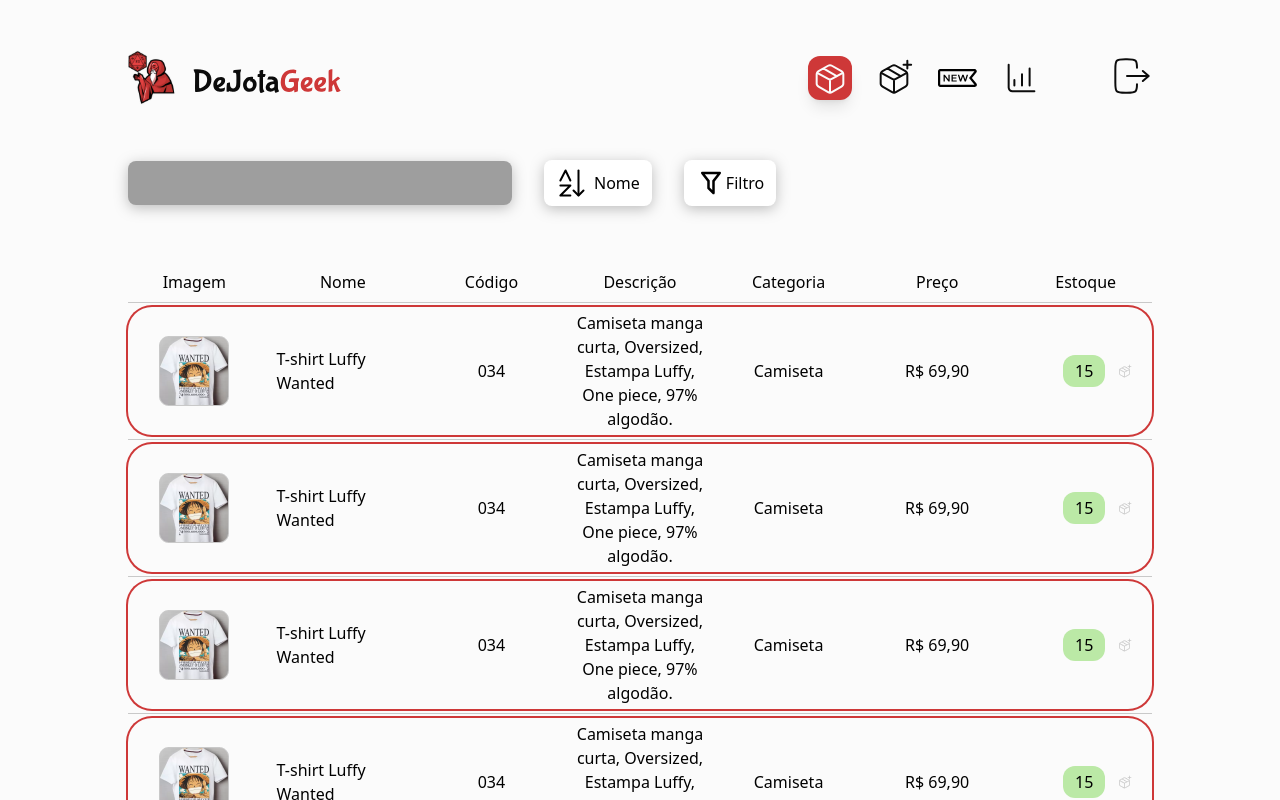
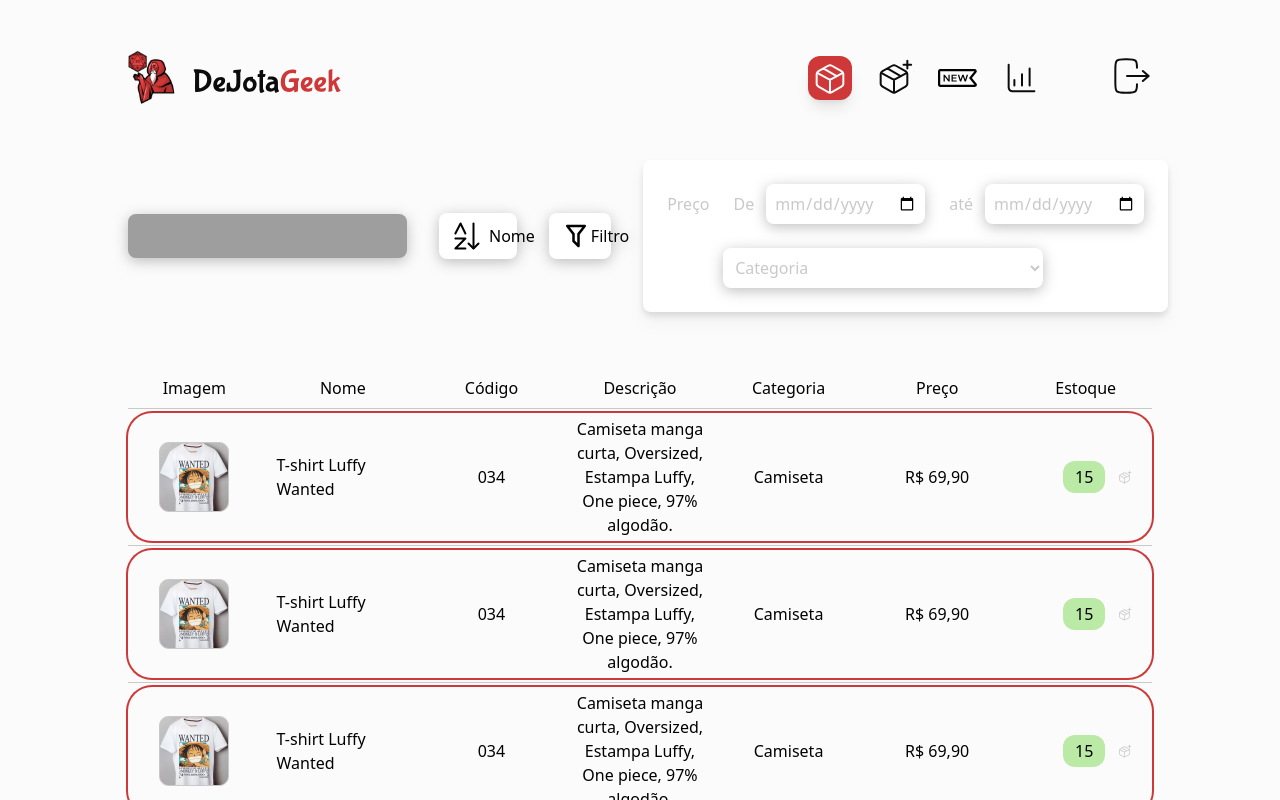
Before and after one commit to RafaelDaSilvaCastro/dejotageek-store, a React (Vite) app in the folder Frontend/: page /stock in a window 1280 px wide. Both pictures are taken after a click on the button "Filtro". Shown: the top 800 px of the page. Built offline with nearby package versions, Linux system fonts and the light colour scheme; grey boxes are pictures that could not be loaded.

Commit message:
Componente Filtro criado

```diff
--- /dev/null
+++ b/Frontend/src/componentes/Filtro.jsx
@@ -0,0 +1,43 @@
+function Filtro() {
+  return (
+    <div className="bg-white rounded-lg p-6 drop-shadow-lg text-cinza-claro gap-6 ">
+      <div className="flex gap-6 items-center justify-between">
+        <p>Preço</p>
+        <div className="flex items-center gap-3">
+          <p> De</p>
+          <input
+            className=" rounded-lg p-2 h-10 drop-shadow-[0px_3px_7px_rgba(0,0,0,0.25)] outline-none "
+            type="date"
+          />
+        </div>
+        <div className="flex items-center gap-3">
+          <p>até</p>
+          <input
+            className="h-10 p-2 rounded-lg drop-shadow-[0px_3px_7px_rgba(0,0,0,0.25)] outline-none "
+            type="date"
+          />
+        </div>
+      </div>
+      <div className="flex items-center">
+        <select
+          id="categoria"
+          name="Categoria"
+          required
+          className="  outline-none drop-shadow-[0px_3px_7px_rgba(0,0,0,0.25)] rounded-lg h-10 p-2 bg-white text-cinza-claro w-80 mt-6 ml-14"
+        >
+          <option className="text-zinc-800" value="Categoria 1">
+            Categoria
+          </option>
+          <option className="text-zinc-800" value="Categoria 2">
+            Categoria2
+          </option>
+          <option className="text-zinc-800" value="Categoria 3">
+            Categoria3
+          </option>
+        </select>
+      </div>
+    </div>
+  );
+}
+
+export default Filtro;
--- a/Frontend/src/componentes/PesquisaFiltro.jsx
+++ b/Frontend/src/componentes/PesquisaFiltro.jsx
@@ -1,4 +1,13 @@
+import React, { useState } from "react";
+import Filtro from "./Filtro";
+
 function PesquisaFiltro() {
+  const [mostrarFiltro, setMostrarFiltro] = useState(false);
+
+  const apareceFiltro = () => {
+    setMostrarFiltro(!mostrarFiltro);
+  };
+
   return (
     <section className="flex items-center gap-8">
       <input
@@ -13,7 +22,10 @@ function PesquisaFiltro() {
         />
         Nome
       </button>
-      <button className="bg-white drop-shadow-[0px_3px_7px_rgba(0,0,0,0.25)] rounded-lg px-3 py-2 flex items-center hover:scale-105  duration-150">
+      <button
+        className="bg-white drop-shadow-[0px_3px_7px_rgba(0,0,0,0.25)] rounded-lg px-3 py-2 flex items-center hover:scale-105  duration-150"
+        onClick={apareceFiltro}
+      >
         <img
           className="pr"
           src="../../public/assets/icone-filtro.svg"
@@ -21,6 +33,7 @@ function PesquisaFiltro() {
         />
         Filtro
       </button>
+      {mostrarFiltro && <Filtro />}
     </section>
   );
 }
```
